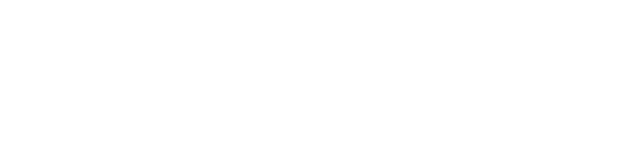
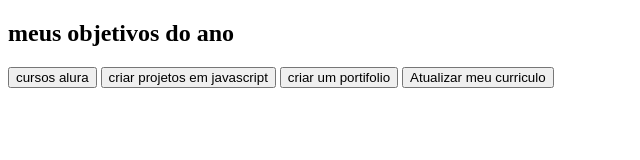
Before and after one commit to john3301/john-nicollas2412, a plain HTML site: page index.html in a window 1280 px wide. Shown: the whole page, without its empty margins (0-640 px from the left). Drawn offline with Linux system fonts and the light colour scheme.

Commit message:
Update index.html
vccjn

```diff
--- a/index.html
+++ b/index.html
@@ -6,6 +6,18 @@
     <title>Document</title>
 </head>
 <body>
+    <section class="conteudo-principal">
+        <h2 class=" titulo-principal"> meus objetivos do ano</h2>
+
+        <div class="botoes">
+            <button class="botoes">cursos alura</button>
+            <button class="botoes">criar projetos em javascript</button>
+            <button class="botoes">criar um portifolio</button>
+            <button class="botoes">Atualizar meu curriculo</button>
+
+        </div>
+
+    </section>
 
 </body>
 </html>
```
